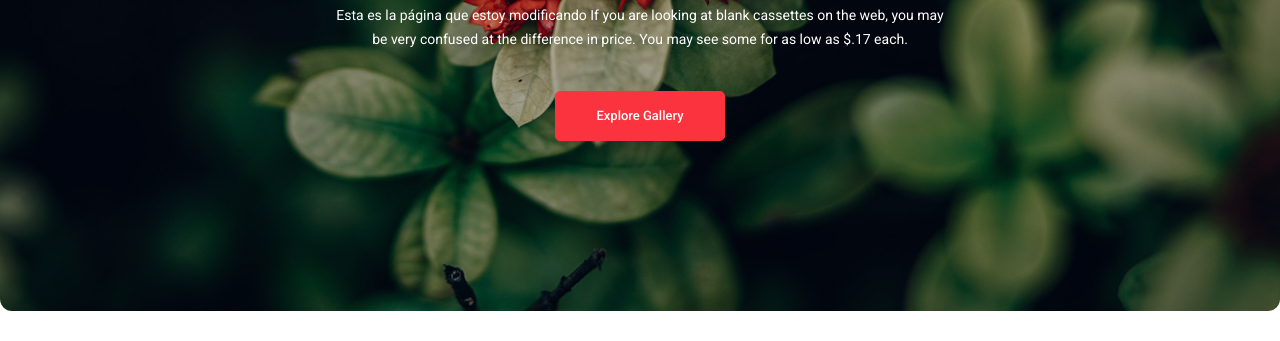
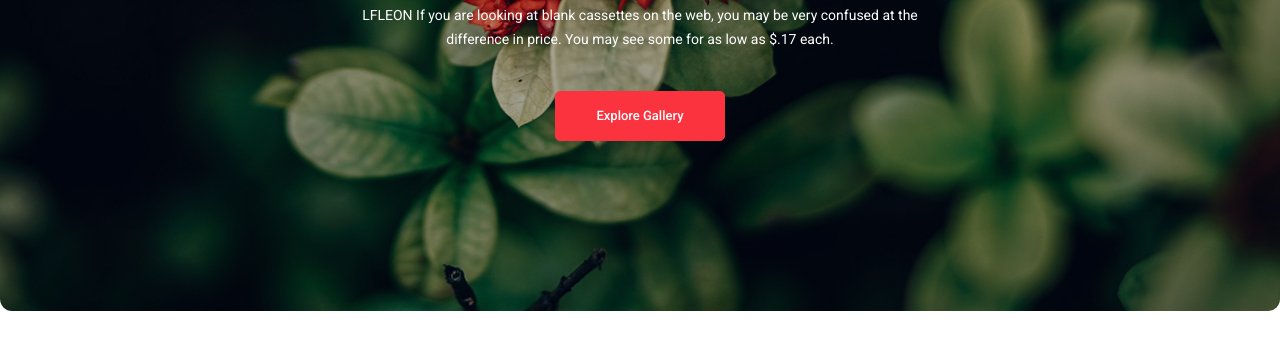
Before and after one commit to LuisFLeon/CursoGitHub, a plain HTML site: page PaginaPrincipal/index.html in a window 1280 px wide. Shown: the part 459-800 px from the top of the page. Drawn offline with Linux system fonts and the light colour scheme.

Commit message:
Update index.html

```diff
--- a/PaginaPrincipal/index.html
+++ b/PaginaPrincipal/index.html
@@ -74,7 +74,7 @@
 					<div class="container">
 						<div class="banner_content text-center">
 							<h3>Página <br />Photoshoot</h3>
-							<p>Esta es la página que estoy modificando If you are looking at blank cassettes on the web, you may be very confused at the difference in price. You may see some for as low as $.17 each.</p>
+							<p>LFLEON If you are looking at blank cassettes on the web, you may be very confused at the difference in price. You may see some for as low as $.17 each.</p>
 							<a class="main_btn" href="#">Explore Gallery</a>
 						</div>
 					</div>
```
